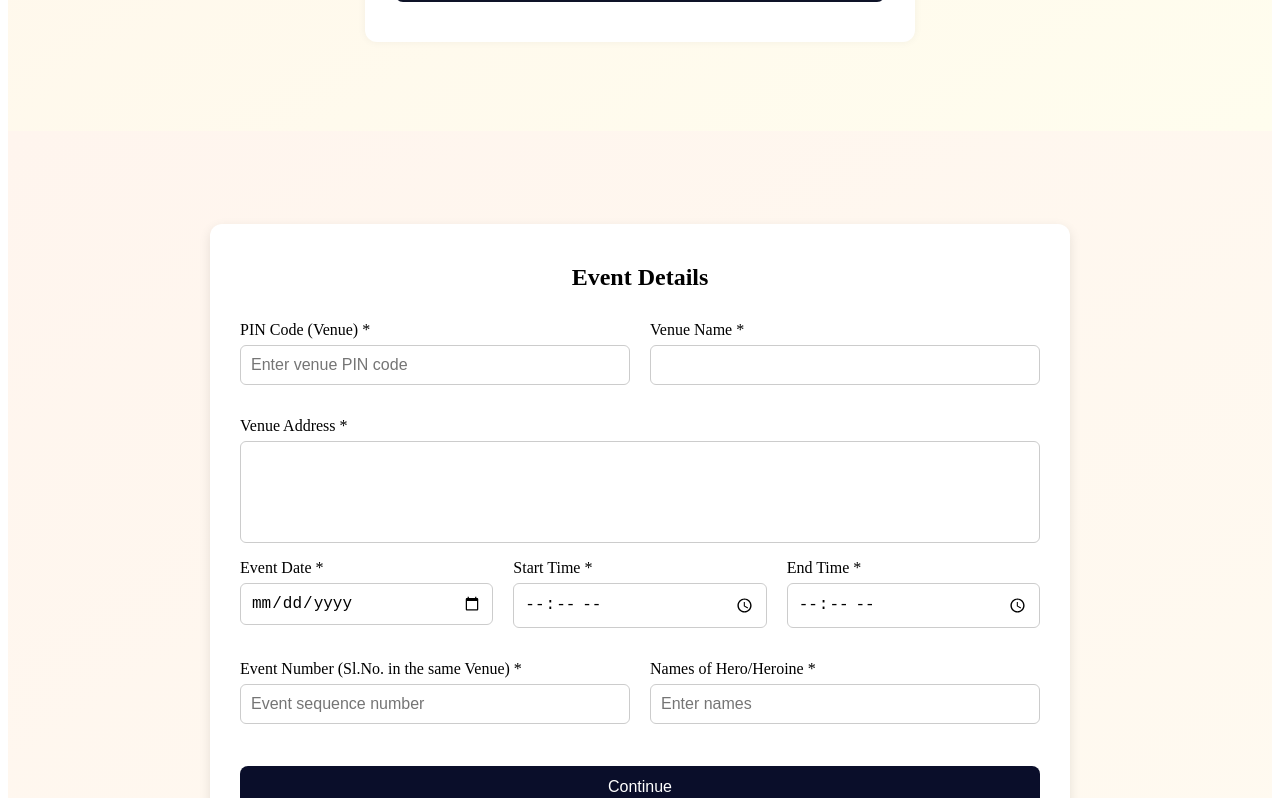
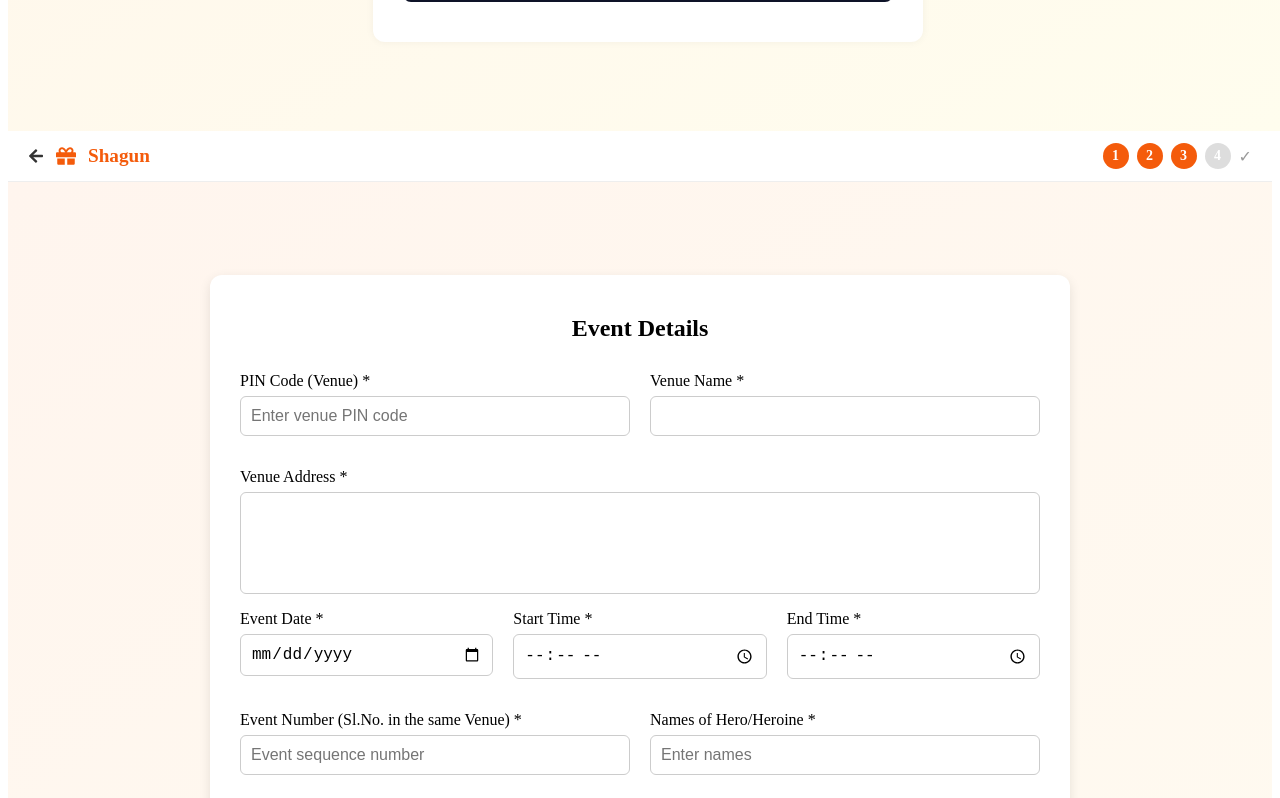
Before and after one commit to AbhisekSahu009/shagun_project_demo, a React (Vite) app: page / in a window 1280 px wide. Shown: the part 2360-3158 px from the top of the page. Built offline with nearby package versions, Linux system fonts and the light colour scheme.

Commit message:
minor additions done

```diff
--- a/src/Components/Event_details/Event_det.jsx
+++ b/src/Components/Event_details/Event_det.jsx
@@ -1,8 +1,28 @@
 import React from 'react';
+import { FaGift, FaArrowLeft } from 'react-icons/fa';
 import Event_detCss from './../Event_details/Event_det.module.css';
 
 export default function Event_det() {
     return (
+
+
+        <div>
+            {/* Navbar */}
+            <div className={Event_detCss.navbar}>
+                <div className={Event_detCss.left}>
+                    <FaArrowLeft className={Event_detCss.backIcon} />
+                    <FaGift className={Event_detCss.giftIcon} />
+                    <span className={Event_detCss.title}>Shagun</span>
+                </div>
+                <div className={Event_detCss.right}>
+                    <div className={`${Event_detCss.circle} ${Event_detCss.active}`}>1</div>
+                    <div className={`${Event_detCss.circle} ${Event_detCss.active}`}>2</div>
+                    <div className={`${Event_detCss.circle} ${Event_detCss.active}`}>3</div>
+                    <div className={Event_detCss.circle}>4</div>
+                    <div className={Event_detCss.check}>&#10003;</div>
+                </div>
+            </div>
+
         <div className={Event_detCss.container}>
             <div className={Event_detCss.card}>
                 <h2 className={Event_detCss.heading}>Event Details</h2>
@@ -65,5 +85,6 @@ export default function Event_det() {
                 </form>
             </div>
         </div>
+        </div>
     );
 }
--- a/src/Components/Event_details/Event_det.module.css
+++ b/src/Components/Event_details/Event_det.module.css
@@ -1,3 +1,65 @@
+.navbar {
+    display: flex;
+    justify-content: space-between;
+    align-items: center;
+    padding: 12px 20px;
+    background-color: #fff;
+    border-bottom: 1px solid #eee;
+    flex-wrap: wrap;
+}
+
+.left {
+    display: flex;
+    align-items: center;
+    gap: 12px;
+}
+
+.backIcon {
+    font-size: 16px;
+    cursor: pointer;
+    color: #333;
+}
+
+.giftIcon {
+    font-size: 20px;
+    color: #f45b0b;
+}
+
+.title {
+    font-weight: 600;
+    font-size: 1.2rem;
+    color: #f45b0b;
+}
+
+.right {
+    display: flex;
+    align-items: center;
+    gap: 8px;
+    flex-wrap: wrap;
+}
+
+.circle {
+    width: 26px;
+    height: 26px;
+    border-radius: 50%;
+    background-color: #ddd;
+    color: white;
+    font-size: 14px;
+    font-weight: 600;
+    display: flex;
+    align-items: center;
+    justify-content: center;
+}
+
+.active {
+    background-color: #f45b0b;
+}
+
+.check {
+    font-size: 16px;
+    color: #999;
+}
+
 .container {
     display: flex;
     justify-content: center;
--- a/src/Components/Personal_details/Personal_det.module.css
+++ b/src/Components/Personal_details/Personal_det.module.css
@@ -2,19 +2,21 @@
 .page {
     background: linear-gradient(to bottom right, #fff5eb, #fffdee);
     min-height: 100vh;
+    min-width: 100vw;
     display: flex;
     flex-direction: column;
 }
 
 /* Navbar */
 .navbar {
-    width: 100%;
+    width: 100vw;
     display: flex;
+    flex-direction: row;
     justify-content: space-between;
     align-items: center;
     padding: 18px 25px;
     border-bottom: 1px solid #ffe4cc;
-    background-color: #fff5eb;
+    background-color: whitesmoke;
 }
 
 .leftNav {
```
